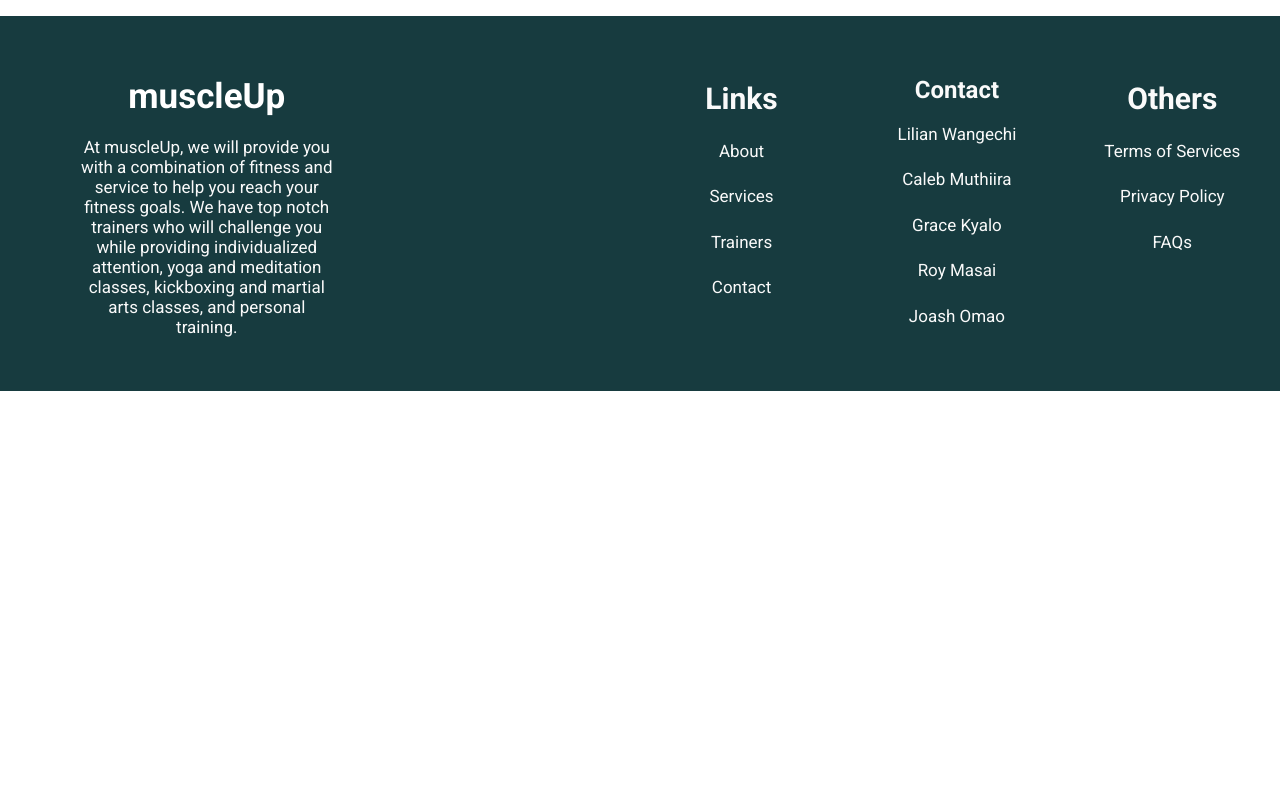
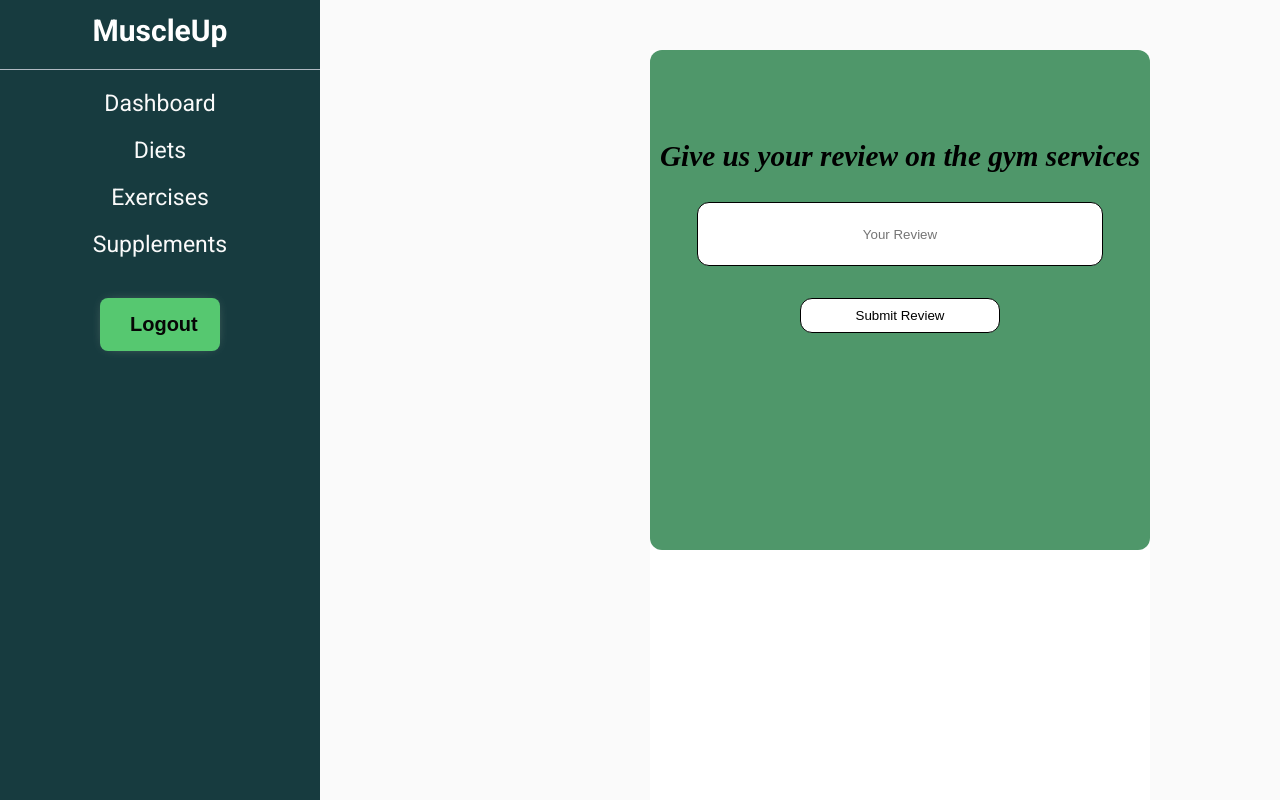
Before and after one commit to omaomach/muscle-up-frontend, a React (Create React App) app: page /reviews in a window 1280 px wide. Shown: the top 800 px of the page. Built offline with nearby package versions, Linux system fonts and the light colour scheme; no server answers.

Commit message:
added reviews

```diff
--- a/src/App.js
+++ b/src/App.js
@@ -18,6 +18,7 @@ import ClientDiet from './Components/ClientDiet';
 import Exercise from './Components/Exercise';
 import Supplements from './Components/Supplements';
 import NewTrainer from './Components/admin/NewTrainer';
+import Reviews from './Components/Reviews';
 
 function App() {
   const [trainers, setTrainers] = useState([]);
@@ -120,7 +121,7 @@ function App() {
             <Route exact path="/diet" element={<ClientDiet addToClientDiet={addToClientDiet}/>}></Route>
             <Route exact path="/exercise" element={<Exercise addToClientExercise={addToClientExercise}/>}></Route>
             <Route exact path="/supplements" element={<Supplements addToClientSupplement={addToClientSupplement}/>}></Route>
-
+            <Route exact path='/reviews' element={<Reviews />}></Route>
           </Routes>
           <Footer/>
           {/* <Dashboard/> */}
--- a/src/Components/Dashboard.js
+++ b/src/Components/Dashboard.js
@@ -64,8 +64,8 @@ const Dashboard = ({ client, clientExercise, removeFromClientExercise, clientDie
         <div className="details-container">
           <div className="stats">
             <div className="client-status">
-              <li>Weight:{weight}</li>
-              <li>Level:{level}</li>
+              <li>Weight: {weight}</li>
+              <li>Level: {level}</li>
             </div>
             <div className="target-weight">
               <p>Target Weight: {target_weight}</p>
--- a/src/Components/NavBarClient.js
+++ b/src/Components/NavBarClient.js
@@ -9,9 +9,10 @@ export default function NavBarClient() {
     <div className="nav-admin">
     <div className="cli">
       <NavLink className="adm-links" style={{ textDecoration: "none" }} to="/dashboard">Dashboard</NavLink>
-      <NavLink className="adm-links" style={{ textDecoration: "none" }} to="/diet">Diet</NavLink>
-      <NavLink className="adm-links"style={{ textDecoration: "none" }} to="/exercise">Exercise</NavLink>
+      <NavLink className="adm-links" style={{ textDecoration: "none" }} to="/diet">Diets</NavLink>
+      <NavLink className="adm-links"style={{ textDecoration: "none" }} to="/exercise">Exercises</NavLink>
       <NavLink className="adm-links"style={{ textDecoration: "none" }} to="/supplements">Supplements</NavLink>
+      {/* <NavLink className="adm-links" style={{textDecoration: "none" }} to="/reviews">Review Gym</NavLink> */}
 
     </div>
   </div>
--- /dev/null
+++ b/src/Components/Review.css
@@ -0,0 +1,120 @@
+body {
+    background-color: #ffffff;
+  }
+
+  .main-parent {
+    height: 850px;
+    width: 1750px;
+    background-color: #ffffff;
+    margin-left: auto;
+    margin-right: auto;
+    margin-top: 50px;
+    border-radius: 12px;
+    display: flex;
+    flex-direction: row;
+  }
+
+
+  .review-right {
+    width: 1025px;
+    height: 850px;
+    background-color: #ffffff;
+    margin-left: auto;
+    border-radius: auto;
+    display: flex;
+    flex-direction: column;
+  }
+
+
+  .art-text p {
+    font-size: x-large;
+    font-style: italic;
+    color: #000000;
+    font-family: 'Snell Roundhand, cursive';
+  }
+
+  .review-in-header {
+      margin-top: 90px;
+      font-size: 25px;
+      margin-left: auto;
+      margin-right: auto;
+      color: #000000;
+      font-style: italic;
+      font-family: 'Snell Roundhand, cursive';
+  }
+
+  .review-in-components {
+    background-color: #4f976a;
+    width: 500px;
+    height: 500px;
+    margin-left: auto;
+    margin-right: auto;
+    border-radius: 12px;
+    text-align: center;
+    margin-top: 0;
+    margin-bottom: 5%;
+  }
+
+  .review-in-components input {
+    width: 400px;
+    height: 60px;
+    margin-top: 20px;
+    display: block;
+    border-radius: 12px;
+    margin-bottom: 20px;
+    text-align: center;
+    margin-left: auto;
+    margin-right: auto;
+    border: 1px solid #000000;
+  }
+  .sign-in {
+    width: 200px;
+    height: 35px;
+    border: 1px solid #000000;
+    background: #ffffff;
+    cursor: pointer;
+    color: #000000;
+    margin-top: 12px;
+    margin-bottom: 10px;
+    border-radius: 12px;
+  }
+
+  .login-text {
+  font-size: 25px;
+      color: #000000;
+      font-style: italic;
+      font-family: 'Snell Roundhand, cursive';
+  }
+
+  .sign-up-text a {
+    text-decoration: none;
+  }
+
+
+
+  @media (min-width: 375px) {
+    .sign-in-components {
+      background-color: #4f976a;
+      width: 350px;
+      height: 500px;
+      justify-content: center;
+      /* margin-left: auto; */
+      /* margin-right: auto; */
+      border-radius: 12px;
+      text-align: center;
+      margin-top: auto;
+      margin-bottom: 5%;
+    }
+    .main-parent {
+      height: 850px;
+      width: 300px;
+      background-color: #ffffff;
+      margin-left: auto;
+      margin-right: auto;
+      margin-top: 50px;
+      border-radius: 12px;
+      display: flex;
+      flex-direction: row;
+    }
+
+  }
--- /dev/null
+++ b/src/Components/Reviews.js
@@ -0,0 +1,59 @@
+import React, { useState } from "react";
+import Dashnav from "./Dashnav";
+import "./Review.css";
+
+function Reviews() {
+  const [review, setReview] = useState("");
+  const token = localStorage.getItem("jwt")
+
+  function submitReview(e) {
+    e.preventDefault()
+    fetch('https://muscleup-production.up.railway.app/reviews',{
+		method : "POST",
+		body: JSON.stringify(review),
+		headers:{
+			"Content-Type": "application/json",
+			Authorization: `Bearer ${token}`
+		}
+
+	}).then((resp) => resp.json())
+  }
+
+  return (
+    <>
+      <div className="container">
+        <div className="admin-side">
+          <Dashnav />
+        </div>
+        <div className="main-parent">
+        {/* <Dashnav /> */}
+        <div className="review-right">
+          <div className="review-in-components">
+            <div className="review-in-header">
+              <h3>Give us your review on the gym services</h3>
+            </div>
+            <form onSubmit={submitReview}>
+              <input
+                type="text"
+                id="review"
+                className="review"
+                placeholder="Your Review"
+                value={review}
+                required
+                onChange={(e) => setReview(e.target.value)}
+              />
+              <button className="sign-in" type="submit">
+                Submit Review
+              </button>
+            </form>
+          </div>
+        </div>
+      </div>
+      </div>
+
+
+    </>
+  );
+}
+
+export default Reviews;
--- a/src/Components/SignUp.css
+++ b/src/Components/SignUp.css
@@ -96,3 +96,16 @@ body {
 .login-text a {
   text-decoration: none;
 }
+
+.level {
+  width: 300px;
+  height: 40px;
+  margin-top: 20px;
+  display: block;
+  border-radius: 12px;
+  margin-bottom: 20px;
+  text-align: center;
+  margin-left: auto;
+  margin-right: auto;
+  border: 1px solid #000000;
+}
--- a/src/Components/SignUp.js
+++ b/src/Components/SignUp.js
@@ -109,14 +109,12 @@ function SignUp({ setClient }) {
                 required
                 onChange={(e) => setTarget_Weight(e.target.value)}
               />
-              <input
-                type="text"
-                id="level"
-                className="level"
-                placeholder="Your Gym Level"
-                required
-                onChange={(e) => setLevel(e.target.value)}
-              />
+              <select id="level" className="level" value={level} onChange={(e) => setLevel(e.target.value)} required>
+                <option value={0}>Select Gym Level</option>
+                <option value="Beginner">Beginner</option>
+                <option value="Intermediate">Intermediate</option>
+                <option value="Expert">Expert</option>
+              </select>
               <input
                 type="password"
                 id="password"
```
